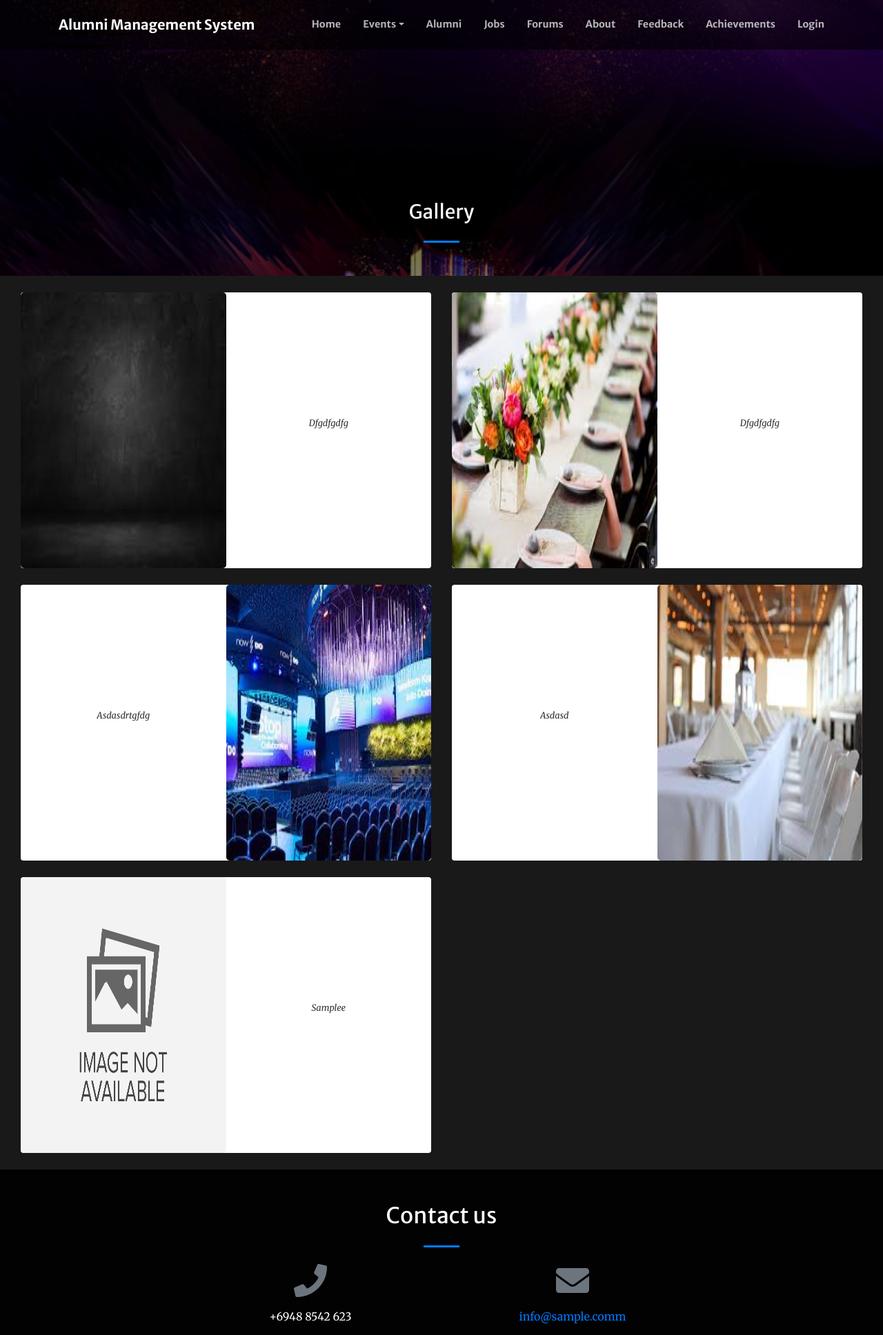
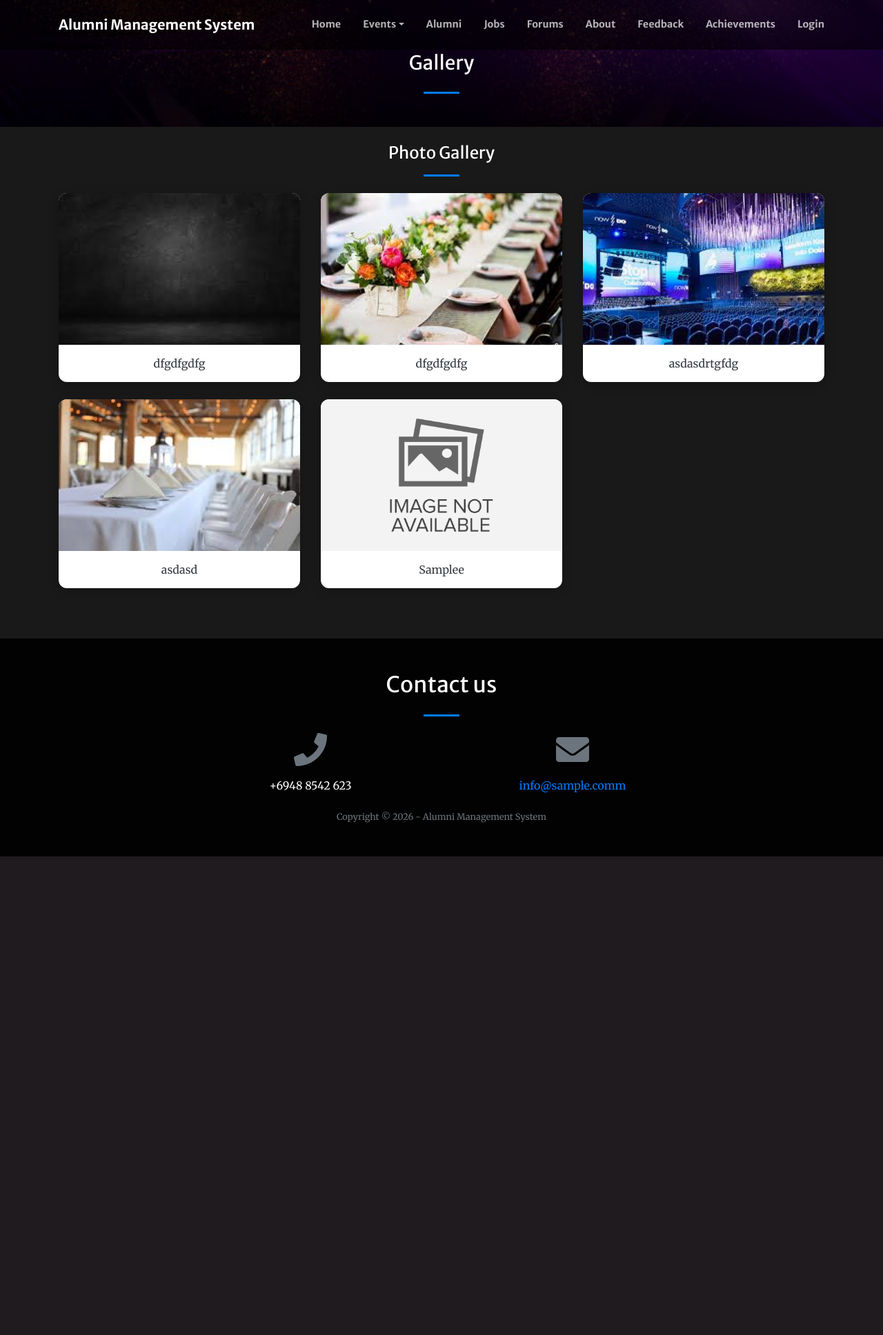
Before and after one commit to sowmya-rajhu/Alumni-Management-System, a PHP site: page /index.php?page=gallery in a window 1280 px wide. Shown: the top 1936 px of the page at 69% size. After the commit the page ends 1242 px from the top, so only its background shows below. Run offline with PHP 8.4, Linux system fonts and the light colour scheme; data comes from the database, SQL or seed files in the repository; data that the repository does not hold is empty; some libraries are stand-ins or nearby versions.

```diff
--- a/about.php
+++ b/about.php
@@ -110,8 +110,8 @@
 <!-- Hero Banner -->
 <div class="about-hero">
     <div class="container">
-        <h2>Welcome to PSG College Alumni Connect</h2>
-        <p>Connecting PSG College graduates with their alma mater, fellow alumni, and current students — fostering a lifelong bond across the world.</p>
+        <h2>Welcome to PSGCAS Alumni Connect</h2>
+        <p>Connecting PSGCAS graduates with their alma mater, fellow alumni, and current students — fostering a lifelong bond across the world.</p>
     </div>
 </div>
 
--- a/gallery.php
+++ b/gallery.php
@@ -1,53 +1,5 @@
-<?php
-include 'admin/db_connect.php';
-?>
+<?php include 'admin/db_connect.php'; ?>
 <style>
-#portfolio .img-fluid{
-    width: calc(100%);
-    height: 30vh;
-    z-index: -1;
-    position: relative;
-    padding: 1em;
-}
-.gallery-list{
-cursor: pointer;
-border: unset;
-flex-direction: inherit;
-}
-.gallery-img,.gallery-list .card-body {
-    width: calc(50%)
-}
-.gallery-img img{
-    border-radius: 5px;
-    min-height: 50vh;
-    max-width: calc(100%);
-}
-span.hightlight{
-    background: yellow;
-}
-.carousel,.carousel-inner,.carousel-item{
-   min-height: calc(100%)
-}
-header.masthead,header.masthead:before {
-        min-height: 50vh !important;
-        height: 50vh !important
-    }
-.row-items{
-    position: relative;
-}
-.card-left{
-    left:0;
-}
-.card-right{
-    right:0;
-}
-.rtl{
-    direction: rtl ;
-}
-.gallery-text{
-    justify-content: center;
-    align-items: center ;
-}
     .masthead{
         min-height: 23vh !important;
         height: 23vh !important;
@@ -56,89 +8,74 @@ header.masthead,header.masthead:before {
         min-height: 23vh !important;
         height: 23vh !important;
     }
+    .gallery-card {
+        border-radius: 12px;
+        overflow: hidden;
+        box-shadow: 0 4px 15px rgba(0,0,0,0.2);
+        margin-bottom: 25px;
+        background: #fff;
+        transition: transform 0.2s;
+    }
+    .gallery-card:hover {
+        transform: translateY(-3px);
+    }
+    .gallery-card img {
+        width: 100%;
+        height: 220px;
+        object-fit: cover;
+    }
+    .gallery-card .card-body {
+        padding: 15px;
+        text-align: center;
+    }
+</style>
 
-</style>
 <header class="masthead">
     <div class="container-fluid h-100">
         <div class="row h-100 align-items-center justify-content-center text-center">
             <div class="col-lg-8 align-self-end mb-4 page-title">
                 <h3 class="text-white">Gallery</h3>
                 <hr class="divider my-4" />
-
-                    <div class="col-md-12 mb-2 justify-content-center">
             </div>
-                    </div>
-
         </div>
     </div>
 </header>
-            <div class="container-fluid mt-3 pt-2">
 
-                <div class="row-items">
-                <div class="col-lg-12">
+<div class="container mt-4 pb-5">
+    <h4 class="text-center text-white mb-3">Photo Gallery</h4>
+    <hr class="divider mb-4">
     <div class="row">
     <?php
-                $rtl ='rtl';
-                $ci= 0;
+    $fpath = 'admin/assets/uploads/gallery';
+    $files = is_dir($fpath) ? scandir($fpath) : array();
     $img = array();
-                $fpath = 'admin/assets/uploads/gallery';
-                $files= is_dir($fpath) ? scandir($fpath) : array();
     foreach($files as $val){
         if(!in_array($val, array('.','..'))){
-                        $n = explode('_',$val);
+            $n = explode('_', $val);
             $img[$n[0]] = $val;
         }
     }
-                $gallery = $conn->query("SELECT * from gallery order by id desc");
-                while($row = $gallery->fetch_assoc()):
-
-                    $ci++;
-                    if($ci < 3){
-                        $rtl = '';
-                    }else{
-                        $rtl = 'rtl';
-                    }
-                    if($ci == 4){
-                        $ci = 0;
-                    }
+    $gallery = $conn->query("SELECT * FROM gallery ORDER BY id DESC");
+    if($gallery->num_rows == 0):
     ?>
-                <div class="col-md-6">
-                <div class="card gallery-list <?php echo $rtl ?>" data-id="<?php echo $row['id'] ?>">
-                        <div class="gallery-img" card-img-top>
-
-                            <img src="<?php echo isset($img[$row['id']]) && is_file($fpath.'/'.$img[$row['id']]) ? $fpath.'/'.$img[$row['id']] :'' ?>" alt="">
+    <div class="col-md-12 text-center text-white">
+        <p>No photos uploaded yet.</p>
     </div>
+    <?php else: while($row = $gallery->fetch_assoc()):
+        $imgSrc = isset($img[$row['id']]) && is_file($fpath.'/'.$img[$row['id']]) ? $fpath.'/'.$img[$row['id']] : '';
+    ?>
+    <?php if(!empty($imgSrc)): ?>
+    <div class="col-md-4">
+        <div class="gallery-card">
+            <img src="<?php echo $imgSrc ?>" alt="<?php echo $row['about'] ?>">
+            <?php if(!empty($row['about'])): ?>
             <div class="card-body">
-                        <div class="row align-items-center justify-content-center text-center h-100">
-                            <div class="">
-                                <div>
-                                <span class="truncate" style="font-size: inherit;"><small><?php echo ucwords($row['about']) ?></small></span>
-                                    <br>
+                <p class="text-dark mb-0"><?php echo $row['about'] ?></p>
+            </div>
+            <?php endif; ?>
         </div>
     </div>
-                        </div>
-
-
+    <?php endif; ?>
+    <?php endwhile; endif; ?>
     </div>
 </div>
-                <br>
-                </div>
-                <?php endwhile; ?>
-                </div>
-                </div>
-                </div>
-            </div>
-
-
-<script>
-    // $('.card.gallery-list').click(function(){
-    //     location.href = "index.php?page=view_gallery&id="+$(this).attr('data-id')
-    // })
-    $('.book-gallery').click(function(){
-        uni_modal("Submit Booking Request","booking.php?gallery_id="+$(this).attr('data-id'))
-    })
-    $('.gallery-img img').click(function(){
-        viewer_modal($(this).attr('src'))
-    })
-
-</script>
```
Also changed, not shown: admin/assets/uploads/1791111720_event11.jpg (added), assets/img/event11.jpg (added), 2 other files. Lines whose indentation alone changed are shown as unchanged.
